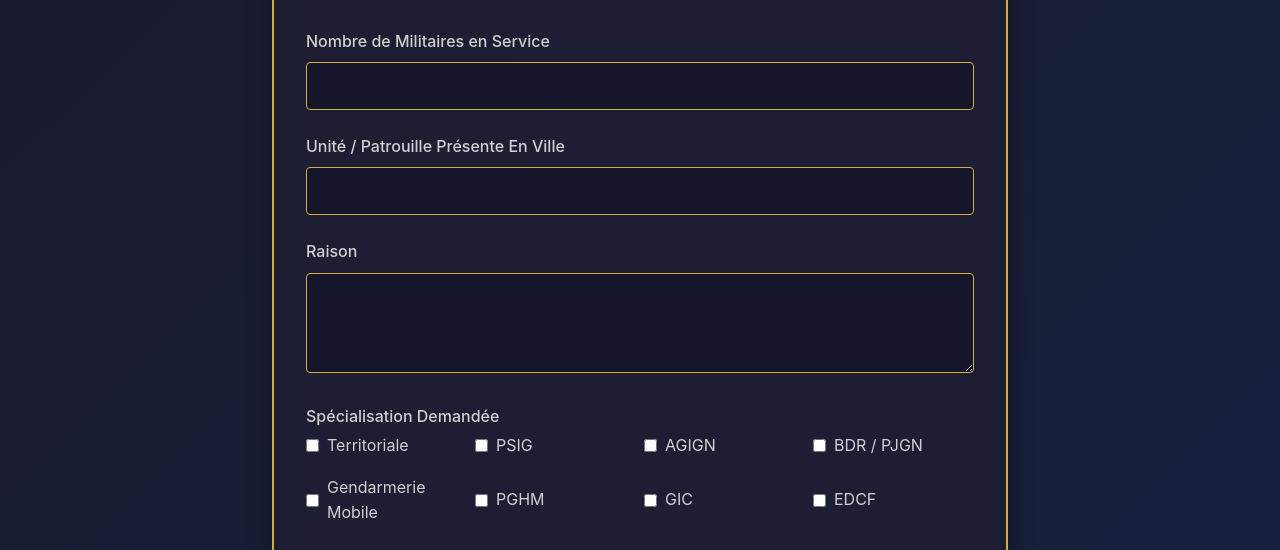
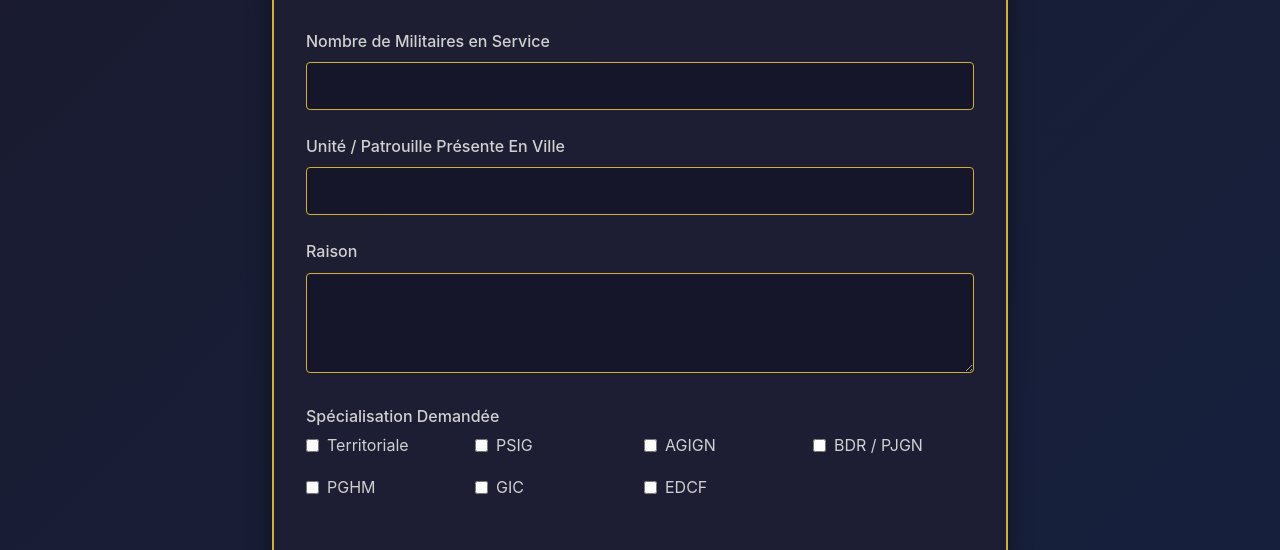
Before and after one commit to lexyoff1/gendarmerie-bordeauxrp, a website: page public/renfort.html in a window 1280 px wide. Shown: the part 375-925 px from the top of the page. Drawn offline with Linux system fonts and the light colour scheme.

Commit message:
Update renfort.html

```diff
--- a/public/renfort.html
+++ b/public/renfort.html
@@ -337,7 +337,6 @@ footer p {
                     <label><input type="checkbox" value="PSIG"> PSIG</label>
                     <label><input type="checkbox" value="AGIGN"> AGIGN</label>
                     <label><input type="checkbox" value="BDR / PJGN"> BDR / PJGN</label>
-                    <label><input type="checkbox" value="Gendarmerie Mobile"> Gendarmerie Mobile</label>
                     <label><input type="checkbox" value="PGHM"> PGHM</label>
                     <label><input type="checkbox" value="GIC"> GIC</label>
                     <label><input type="checkbox" value="EDCF"> EDCF</label>
```
